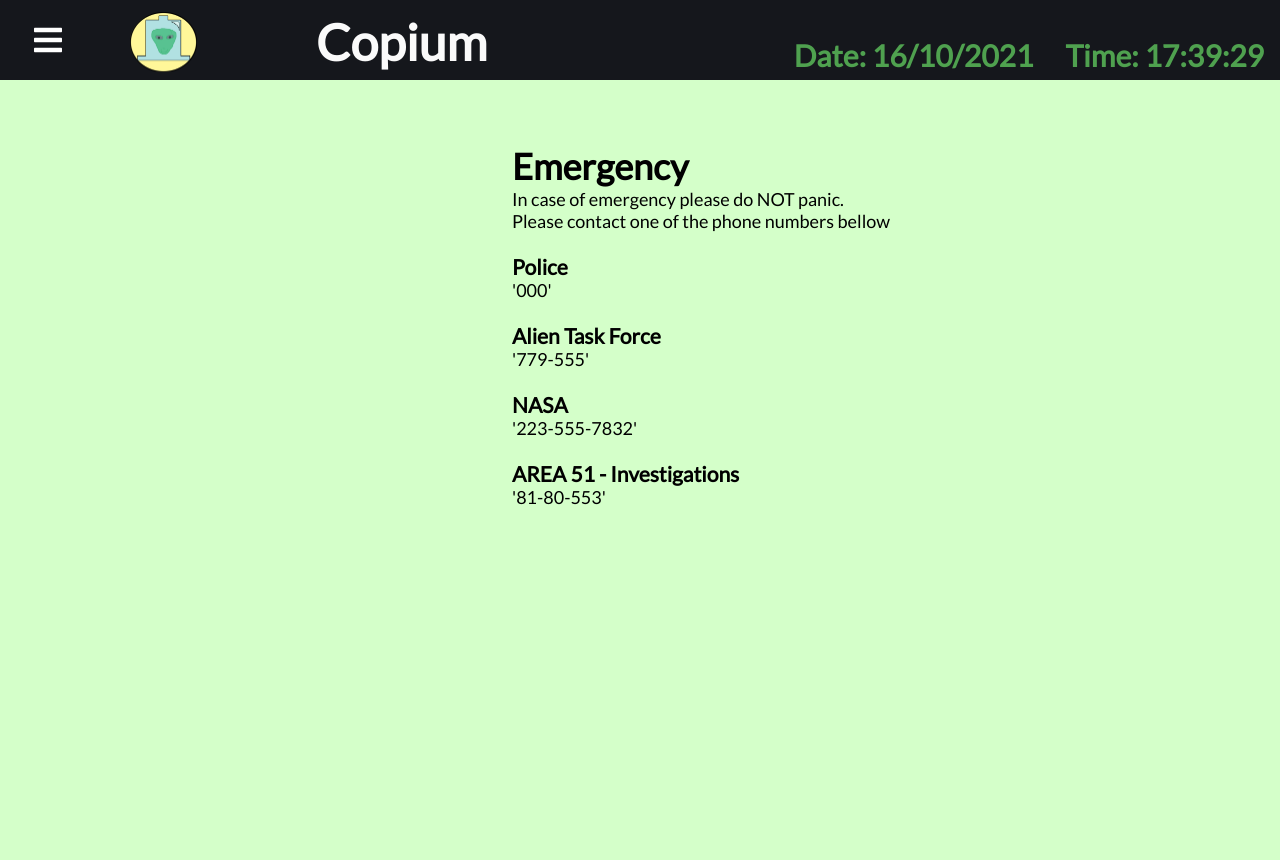
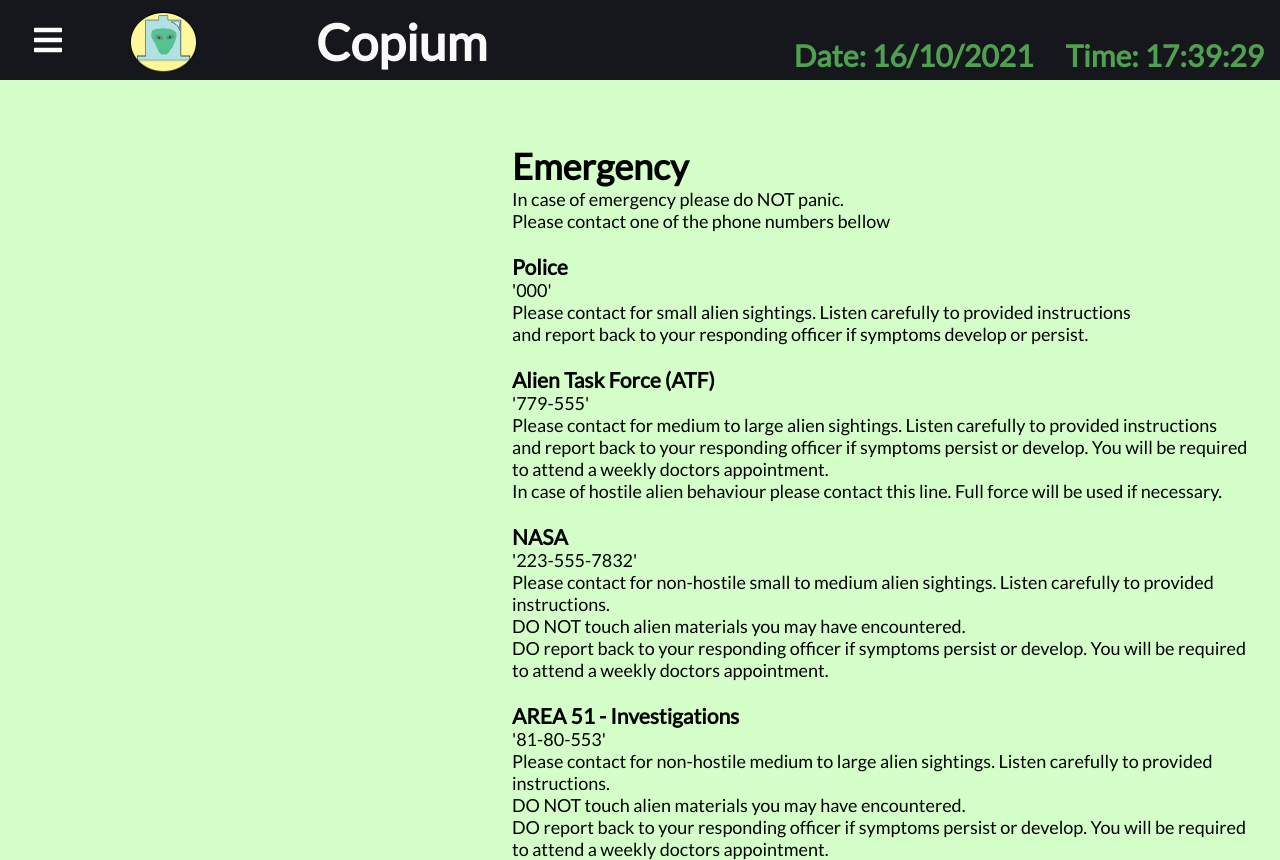
Before and after one commit to Copium-HQ/Vanilla, a React (Create React App) app: page /EmergencyPage in a window 1280 px wide. Before the commit the page ends 800 px from the top, so only its background shows below. Built offline with nearby package versions, Linux system fonts and the light colour scheme.

Commit message:
Added description to each contact.

```diff
--- a/src/pages/EmergencyPage.js
+++ b/src/pages/EmergencyPage.js
@@ -22,15 +22,25 @@ const EmergencyPage = () => {
             <p>
                 '000'
             </p>
+            <p>
+                Please contact for small alien sightings. Listen carefully to provided instructions<br></br>
+                and report back to your responding officer if symptoms develop or persist.
+            </p>
 
             <p></p>
             <br></br>
 
             <h3>
-                Alien Task Force
+                Alien Task Force (ATF)
             </h3>
             <p>
                 '779-555'
+            </p>
+            <p>
+                Please contact for medium to large alien sightings. Listen carefully to provided instructions<br></br>
+                and report back to your responding officer if symptoms persist or develop. You will be required <br></br>
+                to attend a weekly doctors appointment.<br></br>
+                In case of hostile alien behaviour please contact this line. Full force will be used if necessary.
             </p>
 
             <p></p>
@@ -42,6 +52,12 @@ const EmergencyPage = () => {
             <p>
                 '223-555-7832'
             </p>
+            <p>
+                Please contact for non-hostile small to medium alien sightings. Listen carefully to provided instructions.<br></br>
+                DO NOT touch alien materials you may have encountered.<br></br>
+                DO report back to your responding officer if symptoms persist or develop. You will be required <br></br>
+                to attend a weekly doctors appointment.<br></br>
+            </p>
 
             <p></p>
             <br></br>
@@ -52,6 +68,12 @@ const EmergencyPage = () => {
             <p>
                 '81-80-553'
             </p>
+            <p>
+                Please contact for non-hostile medium to large alien sightings. Listen carefully to provided instructions.<br></br>
+                DO NOT touch alien materials you may have encountered.<br></br>
+                DO report back to your responding officer if symptoms persist or develop. You will be required <br></br>
+                to attend a weekly doctors appointment.<br></br>
+            </p>
         </div>
 
     );
```
